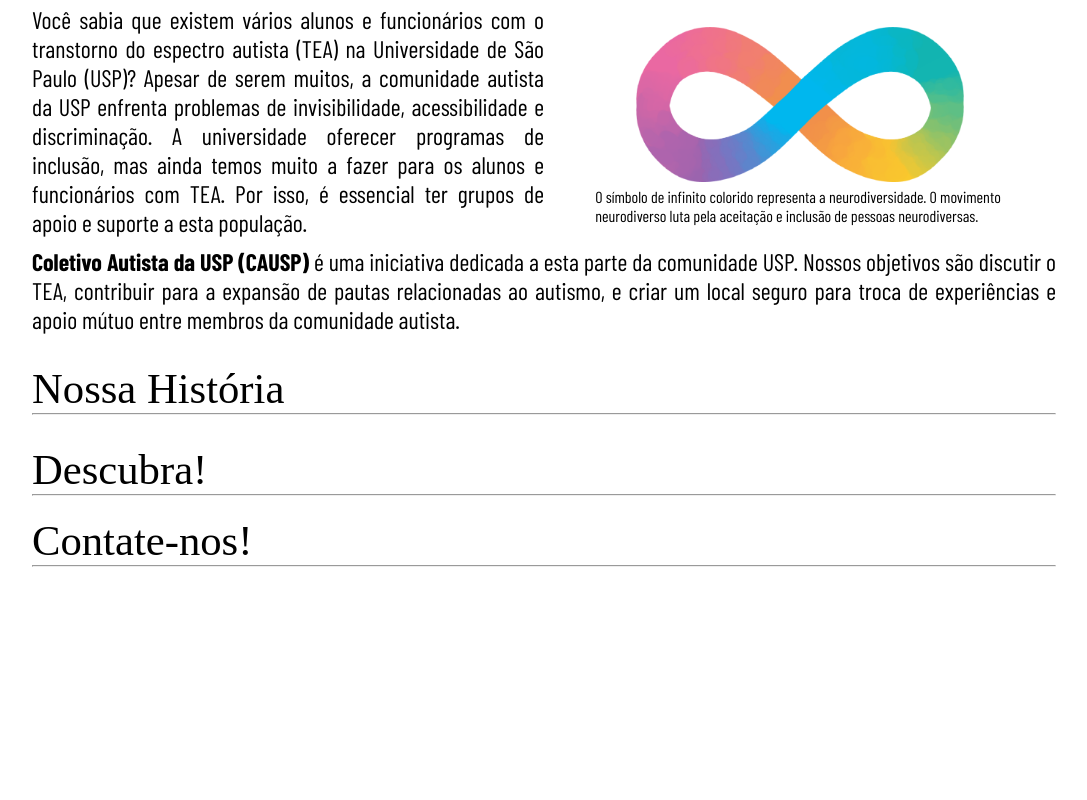
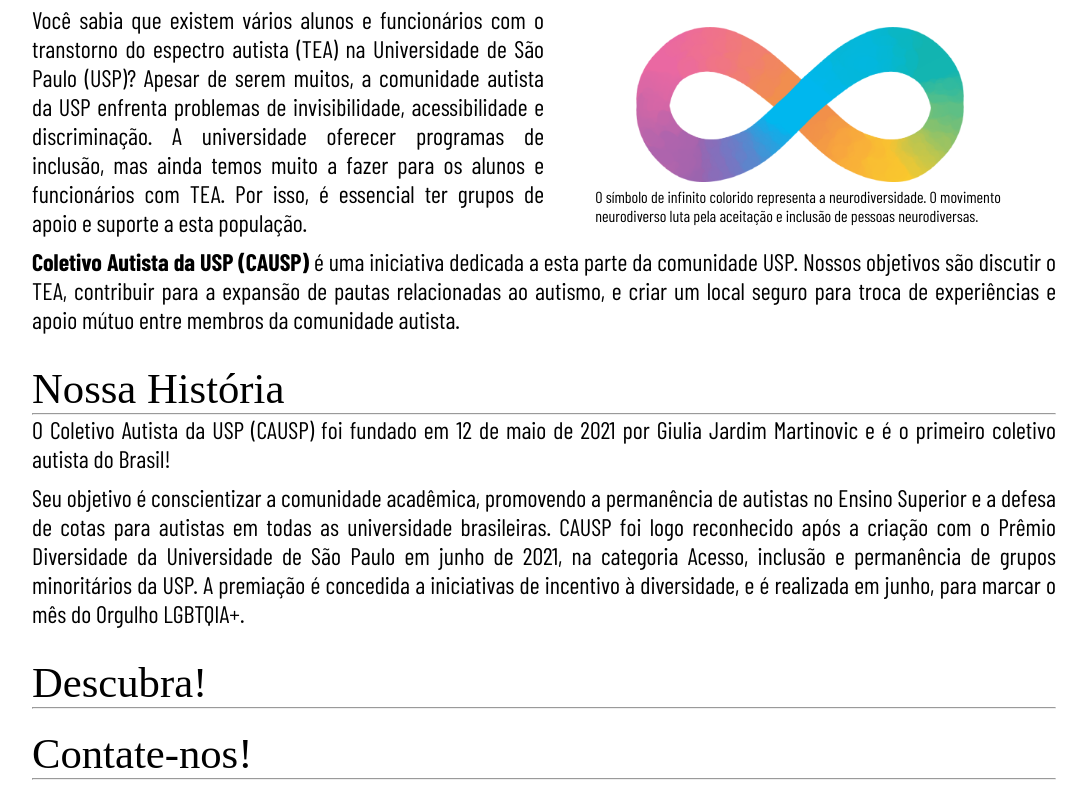
Before and after one commit to henriqueedu2001/causp-website-frontend, a React (Vite) app: page / in a window 1280 px wide. Shown: the part 886-1686 px from the top of the page, without its empty margins (96-1183 px from the left). Before the commit the page ends 1473 px from the top, so only its background shows below. Built offline with nearby package versions, Linux system fonts and the light colour scheme; a web font is replaced by a local one.

Commit message:
feat: add texto to Home page

```diff
--- a/src/pages/Home/Home.tsx
+++ b/src/pages/Home/Home.tsx
@@ -82,7 +82,14 @@
         <div className='section-container'>
           <h1 className='section-title'>Nossa História</h1>
           <hr/>
-          <p></p>
+          <p>O Coletivo Autista da USP (CAUSP) foi fundado em 12 de maio de 2021 por Giulia Jardim
+            Martinovic e é o primeiro coletivo autista do Brasil!</p>
+          <p>Seu objetivo é conscientizar a comunidade acadêmica, promovendo a permanência de autistas
+            no Ensino Superior e a defesa de cotas para autistas em todas as universidade brasileiras.
+            CAUSP foi logo reconhecido após a criação com o Prêmio Diversidade da Universidade de São
+            Paulo em junho de 2021, na categoria Acesso, inclusão e permanência de grupos minoritários
+            da USP. A premiação é concedida a iniciativas de incentivo à diversidade, e é realizada em
+            junho, para marcar o mês do Orgulho LGBTQIA+.</p>
         </div>
       </section>
     )
```
